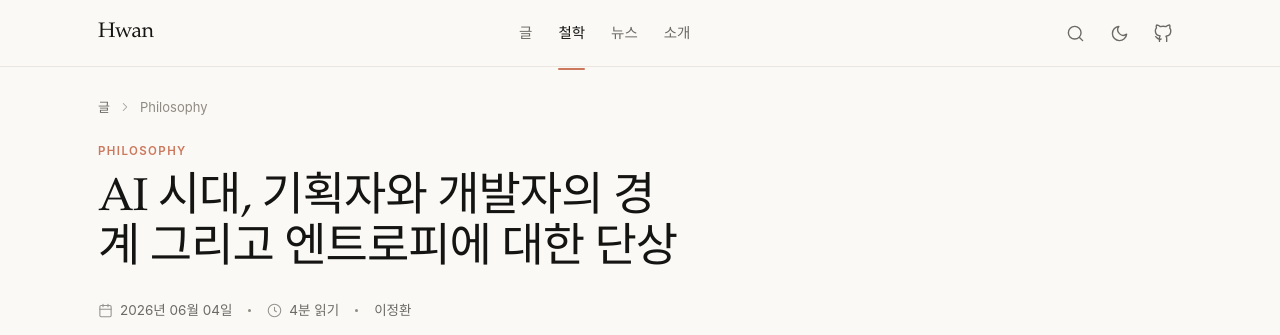
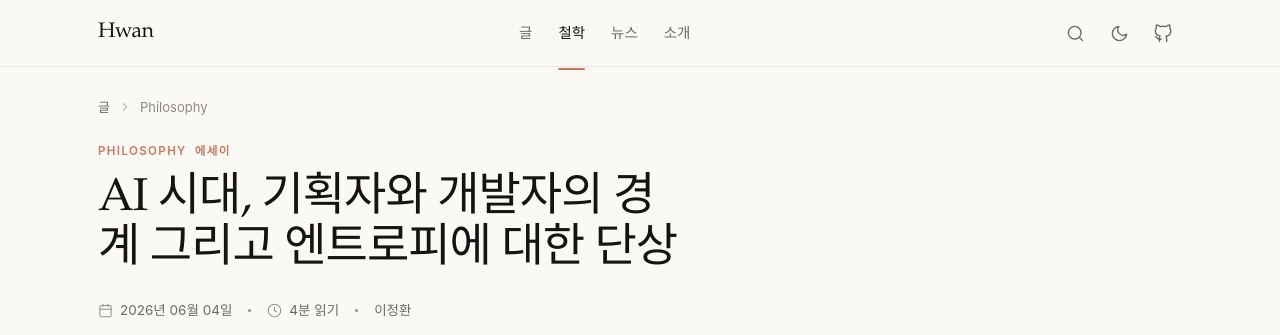
Before and after one commit to Hwan3434/Hwan3434.github.io, a Jekyll site: the page built from _posts/2026-06-04-ai-era-developer-pm-entropy.md, in a window 1280 px wide and 900 px high. Shown: the top 335 px of the window. Built offline with Jekyll 4.4.1, drawn with Linux system fonts in a browser that asks for light colours; some web fonts are replaced.

Commit message:
Add 에세이 to categories

```diff
--- a/_posts/2026-06-04-ai-era-developer-pm-entropy.md
+++ b/_posts/2026-06-04-ai-era-developer-pm-entropy.md
@@ -2,7 +2,7 @@
 layout: post
 title: "AI 시대, 기획자와 개발자의 경계 그리고 엔트로피에 대한 단상"
 date: 2026-06-04 08:00:00 +0900
-categories: [Philosophy]
+categories: [Philosophy, 에세이]
 tags: [AI, DDD, Product Engineering, 에세이]
 ---
 
```
